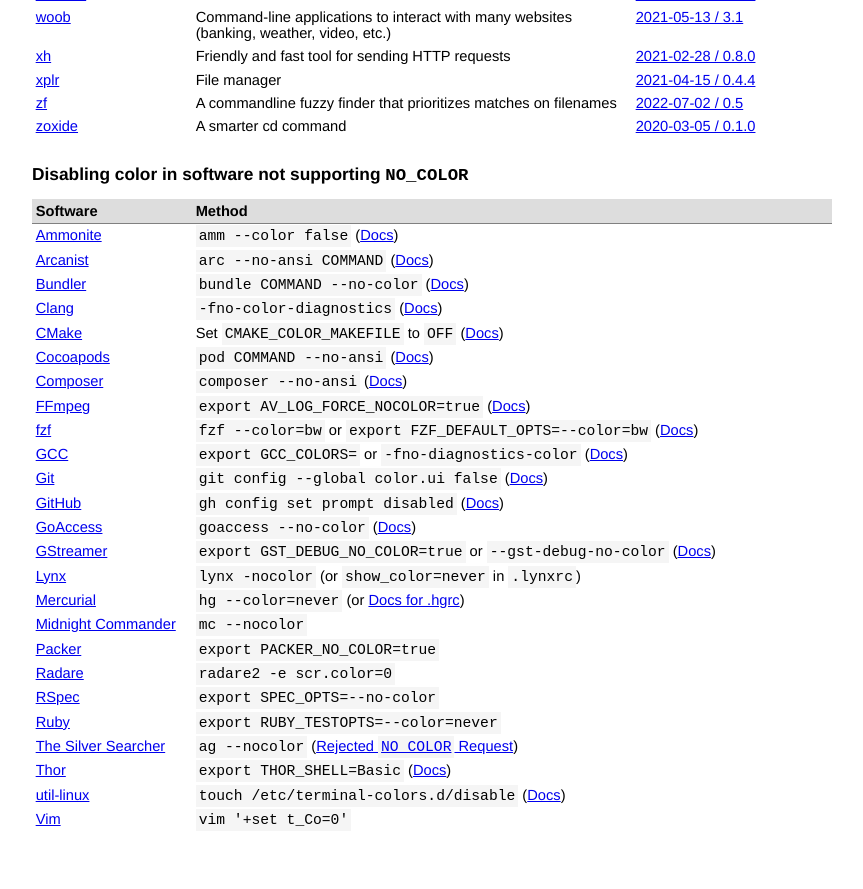
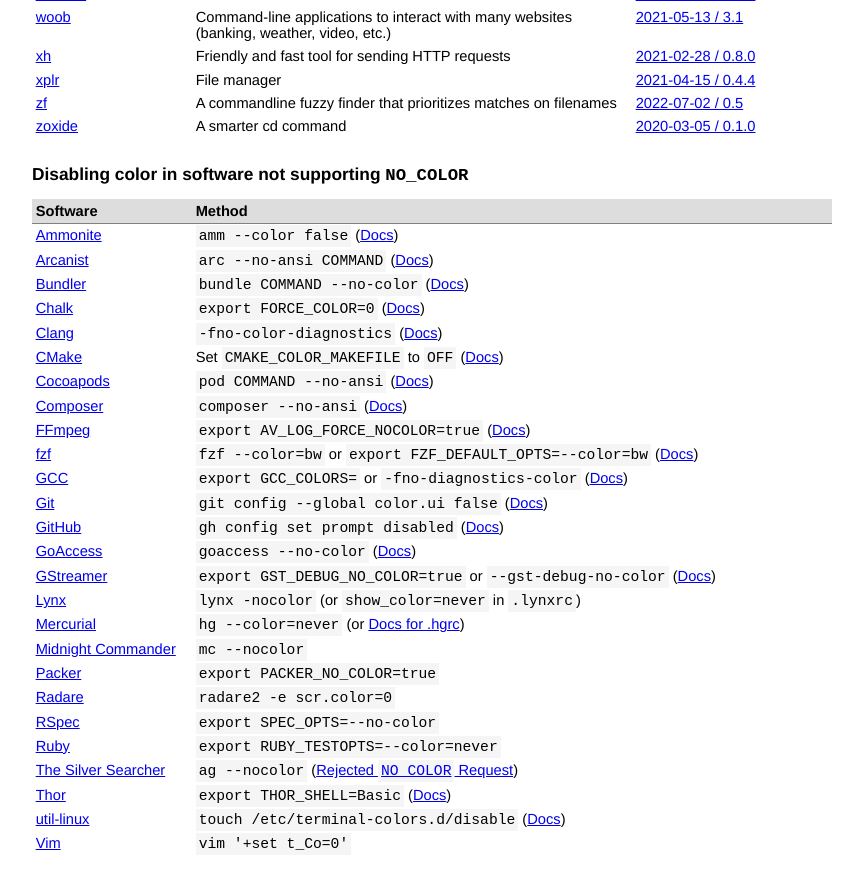
Before and after one commit to jcs/no_color, a Jekyll site: the page built from index.md, in a window 1280 px wide and 900 px high, scrolled down 4865 px. Shown: the top 889 px of the window, without its empty margins (208-1071 px from the left). Built offline with Jekyll 4.4.1, drawn with Linux system fonts in a browser that asks for light colours; our own code applies the rules of GitHub Pages for plain Markdown files.

Commit message:
Add Chalk environment variable (#204)

```diff
--- a/index.md
+++ b/index.md
@@ -255,6 +255,7 @@ color via `NO_COLOR`.
 | [Ammonite](https://github.com/lihaoyi/Ammonite) | `amm --color false` ([Docs](https://ammonite.io/#1.0.0)) |
 | [Arcanist](https://github.com/phacility/arcanist) | `arc --no-ansi COMMAND` ([Docs](http://manpages.ubuntu.com/manpages/xenial/man1/arc.1.html)) |
 | [Bundler](https://bundler.io/) | `bundle COMMAND --no-color` ([Docs](https://bundler.io/v1.15/man/bundle.1.html)) |
+| [Chalk](https://github.com/chalk/chalk) | `export FORCE_COLOR=0` ([Docs](https://github.com/chalk/chalk#supportscolor)) |
 | [Clang](https://clang.llvm.org/) | `-fno-color-diagnostics` ([Docs](https://clang.llvm.org/docs/UsersManual.html#formatting-of-diagnostics)) |
 | [CMake](https://cmake.org/) | Set `CMAKE_COLOR_MAKEFILE` to `OFF` ([Docs](https://cmake.org/cmake/help/latest/variable/CMAKE_COLOR_MAKEFILE.html)) |
 | [Cocoapods](https://cocoapods.org/) | `pod COMMAND --no-ansi` ([Docs](https://guides.cocoapods.org/terminal/commands.html#pod_install)) |
```
